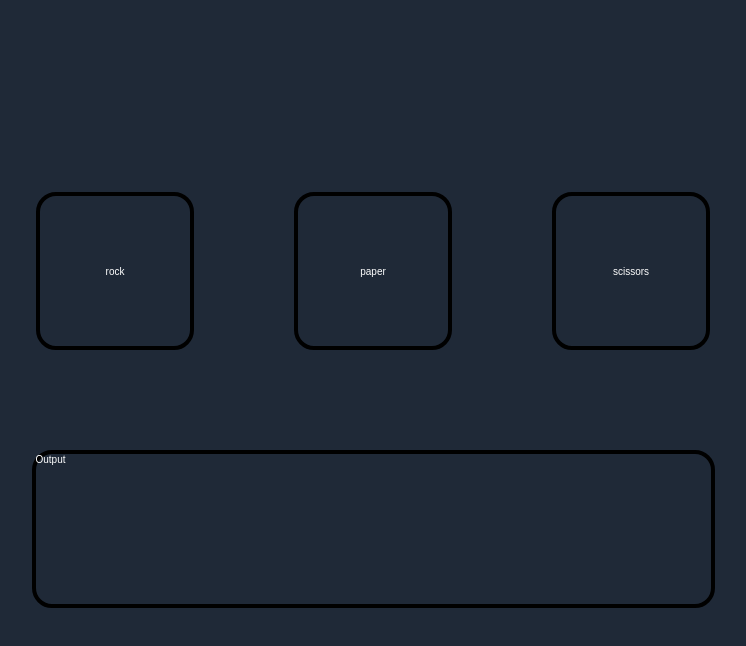
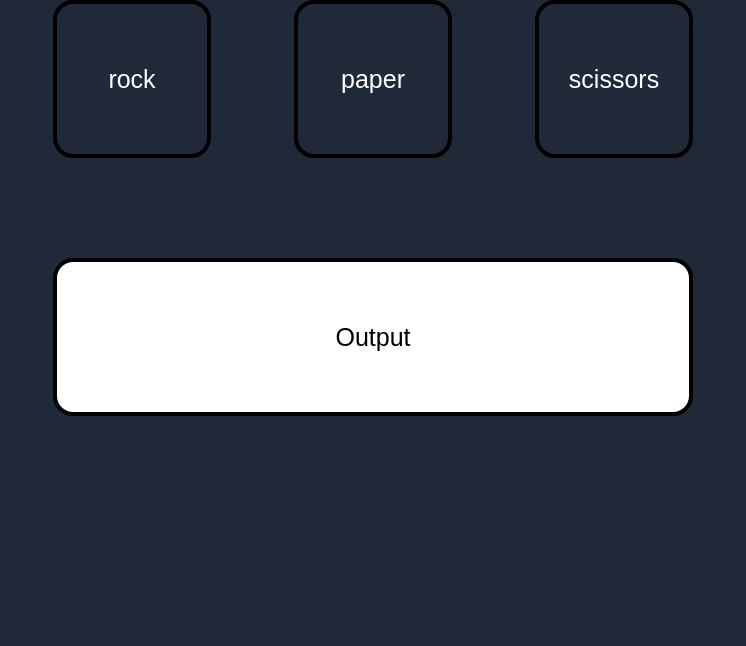
Before and after one commit to CCWebb14/Rock-Paper-Scissors, a plain HTML site: page index.html in a window 1280 px wide. Shown: the whole page, without its empty margins (267-1013 px from the left). Drawn offline with Linux system fonts and the light colour scheme.

Commit message:
50vh on body, centering of boxes and flex changes

```diff
--- a/style.css
+++ b/style.css
@@ -8,29 +8,40 @@ body,html {
     margin: 0;
     padding: 0;
     font-family: sans-serif;
+
+    min-height: 50vh;
+    display: flex;
+    align-items: center;
+    justify-content: center;
 }
 
 .wrapper {
     display: flex;
-    flex-direction: column;
-    min-height: 100vh;
+    flex-wrap: wrap;
+    flex-direction: row;
+
+    width: 50vw;
     align-items: center;
     justify-content: center;
 
     row-gap: 100px;
+
 }
 
 .buttons {
     display: flex;
     align-items: center;
-    justify-content: center;
+    justify-content: space-between;
     flex-wrap: wrap;
-    column-gap: 100px;
+
+
+    flex-basis: 100%;
 }
 
 .button {
     display: flex;
     color: white;
+    font-size: 25px;
     height: 150px;
     width: 150px;
     border: 0.4rem solid black;
@@ -41,9 +52,13 @@ body,html {
 
 .output-field {
     display: flex;
-    color: white;
+    flex: 1 0 0 ;
+    font-size: 25px;
+    background-color: white;
     height: 150px;
-    width: 675px;
     border: 0.4rem solid black;
     border-radius: 2rem;
+
+    justify-content: center;
+    align-items: center;
 }
```
